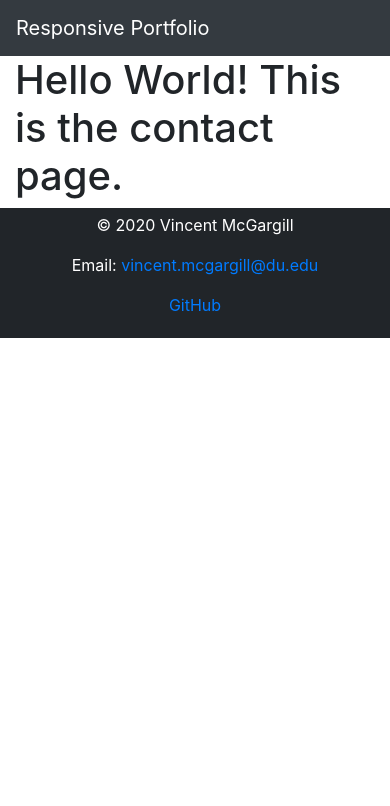
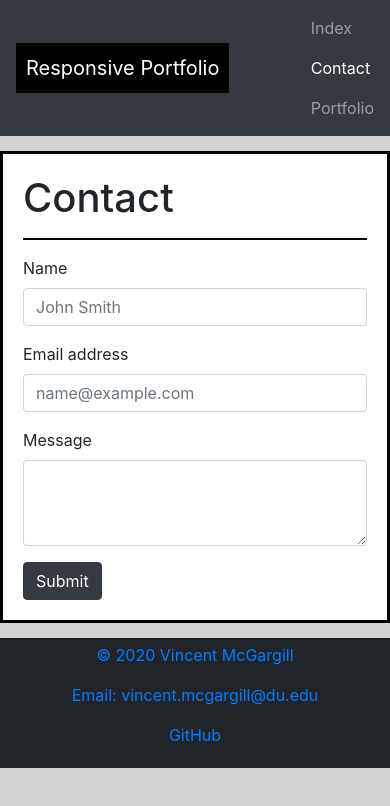
Before and after one commit to vmcgargill/02ResponsivePortfolio, a plain HTML site: page contact.html in a window 390 px wide. Drawn offline with nearby package versions, Linux system fonts and the light colour scheme.

Commit message:
Added form to contact page. Made nav bar responsive to different screen sizes.

```diff
--- a/Assets/style.css
+++ b/Assets/style.css
@@ -1,3 +1,31 @@
+body {
+    background-color: lightgray;
+}
+
+.navbar-brand {
+    background-color: black;
+    padding: 10px;
+}
+
+.nav-item:hover {
+    background-color: black;
+}
+
+.container {
+    border: 3px;
+    border-width: 100%;
+    border-color: black;
+    border-style: solid;
+    background-color: white;
+    margin-top: 15px;
+    margin-bottom: 15px;
+    padding: 20px;
+}
+
+hr.solid {
+    border-top: 2px solid black;
+}
+
 .footer {
     background-color: #212529;
     text-align: center;
@@ -5,5 +33,5 @@
 }
 
 .footer p {
-    color: white;
+    color: #007bff;
 }
--- a/contact.html
+++ b/contact.html
@@ -10,9 +10,9 @@
 <body>
 
     <!-- Nav bar content -->
-    <nav class="navbar navbar-expand-lg navbar-dark bg-dark">
+    <nav class="navbar navbar-expand-sm navbar-expand-md navbar-expand-lg navbar-dark bg-dark">
         <a class="navbar-brand" href="index.html">Responsive Portfolio</a>
-        <div class="collapse navbar-collapse">
+        <div>
           <ul class="navbar-nav">
             <li class="nav-item">
               <a class="nav-link" href="index.html">Index</a>
@@ -25,11 +25,38 @@
             </li>
           </ul>
         </div>
-      </nav>
+    </nav>
 
-      <div class="container">
-          <h1>Hello World! This is the contact page.</h1>
-      </div>
+    <!-- Content container -->
+    <div class="container">
+        <div class="content">
+            <div class="row">
+                <div class="col-sm-12 col-md-12 col-lg-12">
+                    <!-- Title/Header for form -->
+                    <h1>Contact</h1>
+                    <hr class="solid">
+                    <!-- Form -->
+                    <form>
+                        <div class="form-group">
+                            <label>Name</label>
+                            <input type="email" class="form-control" id="exampleFormControlInput1" placeholder="John Smith">
+                        </div>
+                        <div class="form-group">
+                            <label>Email address</label>
+                            <input type="email" class="form-control" placeholder="name@example.com">
+                        </div>
+                        <div class="form-group">
+                            <label>Message</label>
+                            <textarea class="form-control" rows="3"></textarea>
+                        </div>
+                        <!-- Button -->
+                        <!-- Feel free to click on this button to view the alert message. -->
+                        <button type="button" class="btn btn-dark" onclick="buttonClick()">Submit</button>
+                    </form>
+                </div>
+            </div>
+        </div>
+    </div>
 
     <!-- Footer -->
     <div class="footer">
@@ -44,5 +71,12 @@
         </p>
     </div>
 
+    <!-- A script I created for when the user clicks on the button, they get an alert message saying the button doesn't do anything yet.  -->
+    <script>
+        function buttonClick() {
+            alert("Hello world! This button does not do anything yet until we strat learning more about backend development. Soon the information in this form can be submitted to a database.")
+        }
+    </script>
+
 </body>
 </html>
```
Also changed, not shown: index.html (+7 -6 lines), portfolio.html (+3 -2 lines).
